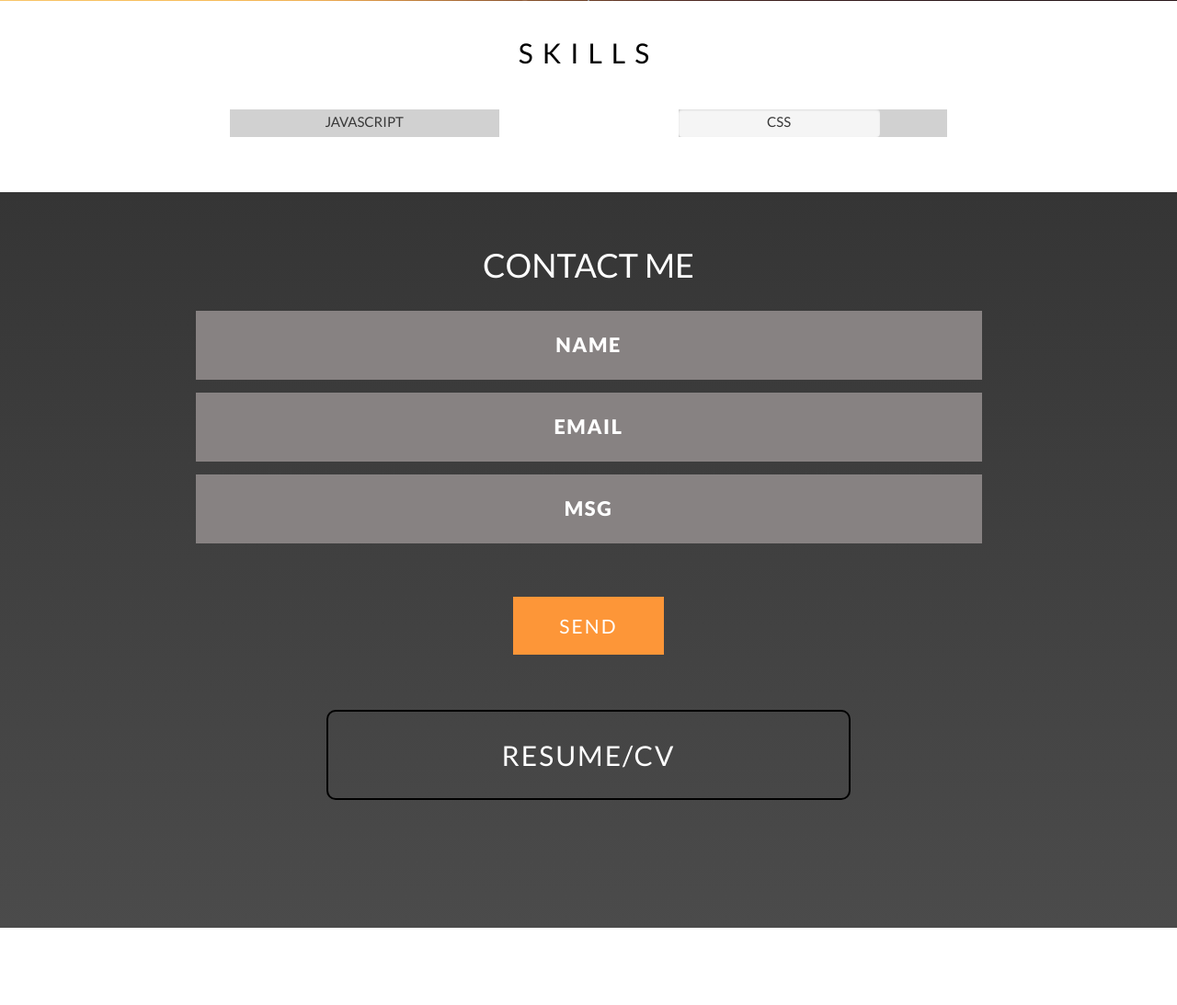
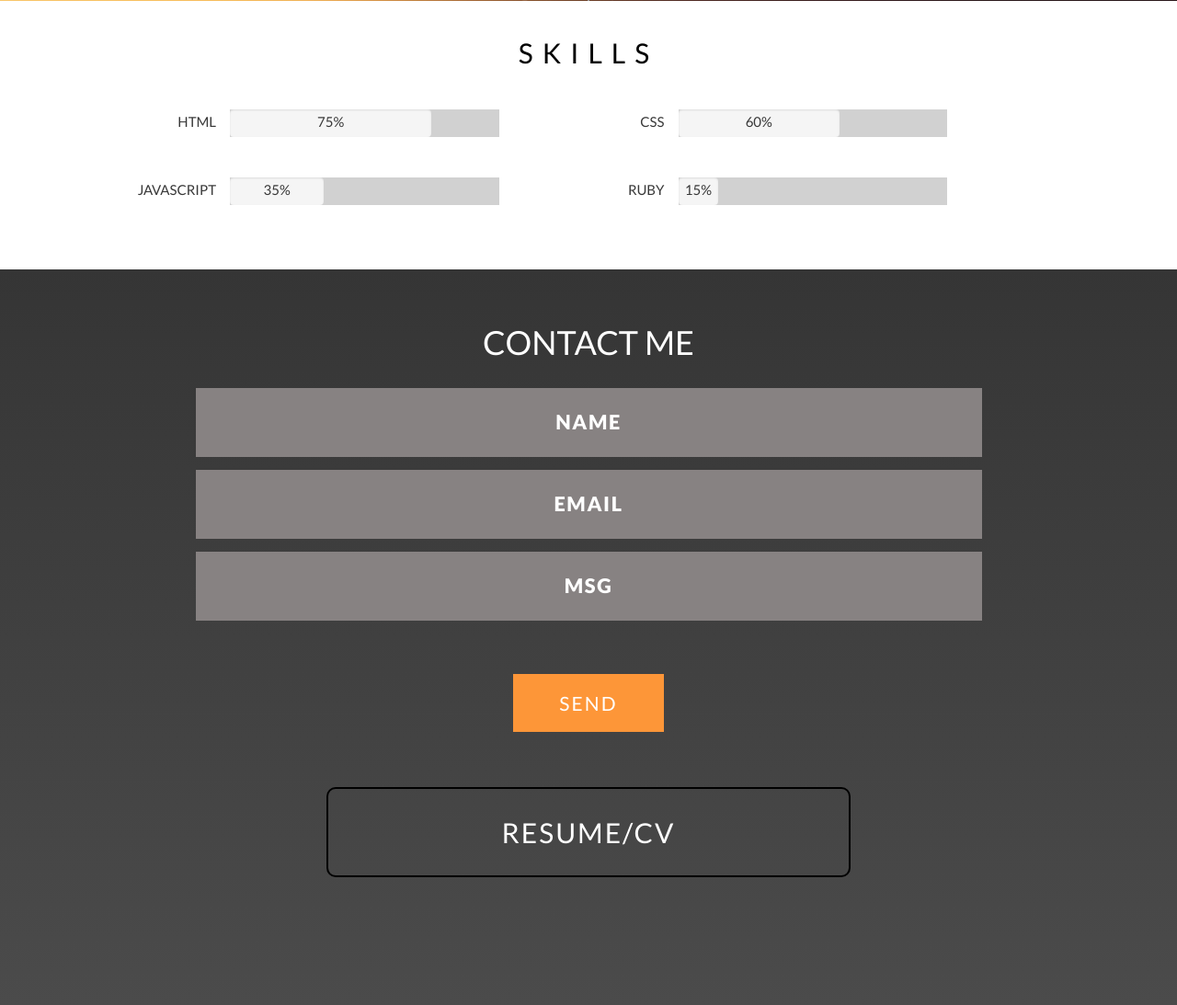
Before and after one commit to alexandregranzerguay/alexandregranzerguay.github.io, a PHP site: page / in a window 1280 px wide. Shown: the part 1501-2594 px from the top of the page at 92% size. Before the commit the page ends 2510 px from the top, so only its background shows below. Run offline with PHP 8.4, Linux system fonts and the light colour scheme; some web fonts are replaced.

Commit message:
August 18

```diff
--- a/app.js
+++ b/app.js
@@ -96,8 +96,10 @@ var main = function() {
 
 function check_if_in_view() {
   var $window = $(window);
-  	var cssPercent = 75
-	var javaPercent = 50
+  	var cssPercent = 60 ;
+	var javaPercent = 35 ;
+	var htmlPercent = 75 ;
+	var rubyPercent = 15 ;
   var $animation_elements = $('.skills .progress');
   var window_height = $window.height();
   var window_top_position = $window.scrollTop();
@@ -116,9 +118,25 @@ function check_if_in_view() {
     } else {
       $element.removeClass('in-view');
     }
-	if ($animation_elements.hasClass('in-view')){
-		var progressBarWidth = cssPercent;
-		$animation_elements.animate({ width: progressBarWidth +"%" }, 750);
+	if ($element.hasClass('in-view') && $element.hasClass('css')){
+		var progressBarWidth1 = cssPercent;
+		$element.animate({ width: progressBarWidth1 +"%" }, 750);
+		$('<p/>').addClass('inner-percent').appendTo($element).text(cssPercent + '%');
+	}
+	if ($element.hasClass('in-view') && $element.hasClass('html')){
+		var progressBarWidth2 = htmlPercent;
+		$element.animate({ width: progressBarWidth2 +"%" }, 750);
+		$('<p/>').addClass('inner-percent').appendTo($element).text(htmlPercent + '%');
+	}
+	if ($element.hasClass('in-view') && $element.hasClass('javascript')){
+		var progressBarWidth3 = javaPercent;
+		$element.animate({ width: progressBarWidth3 +"%" }, 750);
+		$('<p/>').addClass('inner-percent').appendTo($element).text(javaPercent + '%');
+	}
+	if ($element.hasClass('in-view') && $element.hasClass('ruby')){
+		var progressBarWidth4 = rubyPercent;
+		$element.animate({ width: progressBarWidth4 +"%" }, 750);
+		$('<p/>').addClass('inner-percent').appendTo($element).text(rubyPercent + '%');
 	}
   });
 }
--- a/index.html
+++ b/index.html
@@ -77,14 +77,26 @@
 	</div>
 	<div class="skills container">
 				<h2>SKILLS</h2>
-				<div class="col-xs-2"> &nbsp </div>
+					<div class="col-xs-2"> 	<p>HTML</p> </div>
 					<div class="col-xs-3 skill">
-					<p>JavaScript</p>
+						<div class="progress html">
+						</div>
+					</div>
+					<div class="col-xs-2"> 	<p>CSS</p> </div>
+					<div class="col-xs-3 skill">
+						<div class="progress css">
+						</div>
 					</div>
 					<div class="col-xs-2"> &nbsp </div>
+					<div class="col-xs-2 seperator"> &nbsp </div>
+					<div class="col-xs-2"> <p>JavaScript</p> </div>
 					<div class="col-xs-3 skill">
-					<div class="progress">
-						<p>CSS</p>
+						<div class="progress javascript">
+						</div>
+					</div>
+					<div class="col-xs-2"> <p>Ruby</p> </div>
+					<div class="col-xs-3 skill">
+						<div class="progress ruby">
 						</div>
 					</div>
 					<div class="col-xs-2"> &nbsp </div>
--- a/main.css
+++ b/main.css
@@ -274,6 +274,7 @@ body, html {
 	background-color: rgb(209, 209, 209);
 	height: 30px;
 	padding: 0px;
+	margin-bottom: 10px;
 }
 
 .skills .progress {
@@ -283,11 +284,23 @@ body, html {
 
 .skills p {
 	margin-bottom: 0px;
-	text-align: center;
+	text-align: right;
 	text-transform: uppercase;
+	font-size: 1em;
 	color: rgb(56, 56, 56);
 }
 
+.skills .inner-percent {
+	margin-bottom: 0px;
+	text-align: center;
+	text-transform: uppercase;
+	font-size: 1em;
+	color: rgb(56, 56, 56);
+}
+
+.skills .seperator {
+	margin-bottom: 20px;
+}
 .contact {
 	height: 100%;
 }
```
Lines whose indentation alone changed are shown as unchanged.
